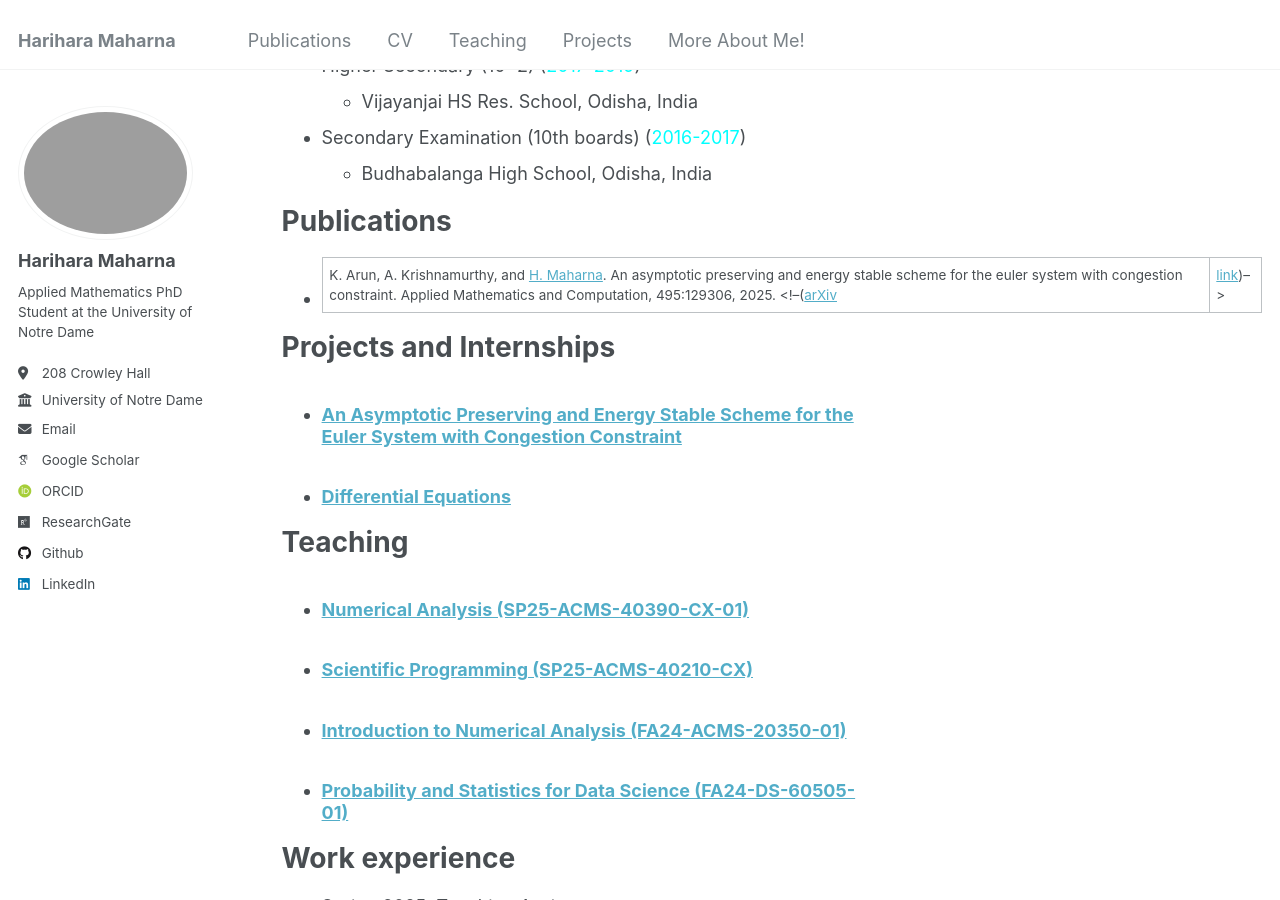
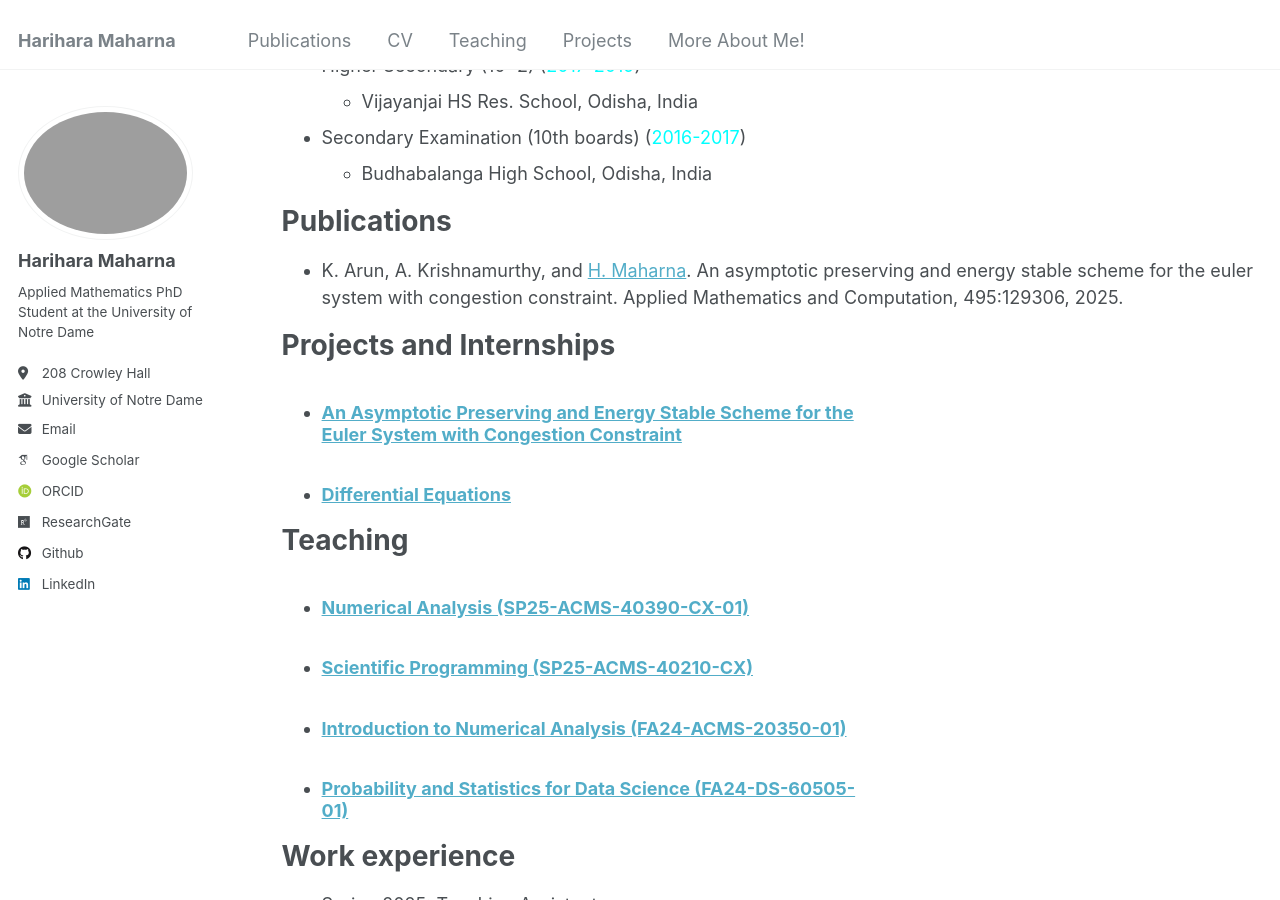
Before and after one commit to harihara-m/harihara-m.github.io, a Jekyll site: the page built from _pages/cv.md, in a window 1280 px wide and 900 px high, scrolled down 601 px. Built offline with Jekyll 4.4.1, drawn with Linux system fonts in a browser that asks for light colours; some web fonts are replaced; part of the change alters nothing that is shown.

Commit message:
cv updates

```diff
--- a/_pages/cv.md
+++ b/_pages/cv.md
@@ -29,7 +29,7 @@ I am a first-year PhD student in Applied Mathematics in the Applied Computationa
 
 # Publications
 
-- K. Arun, A. Krishnamurthy, and [H. Maharna](https://scholar.google.com/citations?user=xUMkKU8AAAAJ&hl=en). An asymptotic preserving and energy stable scheme for the euler system with congestion constraint. Applied Mathematics and Computation, 495:129306, 2025. <!--([arXiv](https://arxiv.org/abs/2406.14168) | [link](https://doi.org/10.1016/j.amc.2025.129306))-->
+- K. Arun, A. Krishnamurthy, and [H. Maharna](https://scholar.google.com/citations?user=xUMkKU8AAAAJ&hl=en). An asymptotic preserving and energy stable scheme for the euler system with congestion constraint. Applied Mathematics and Computation, 495:129306, 2025.
 
 # Projects and Internships
 
```
